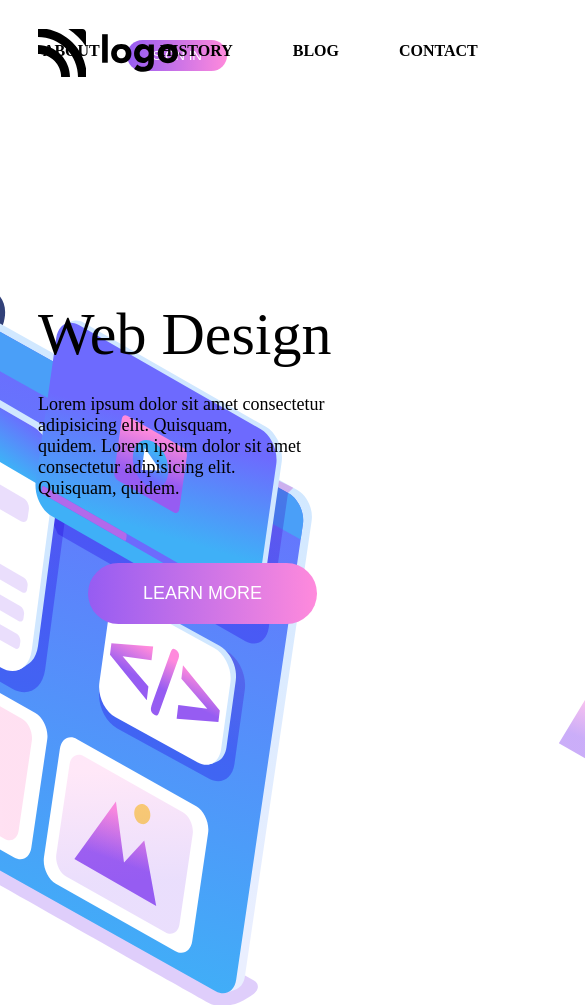
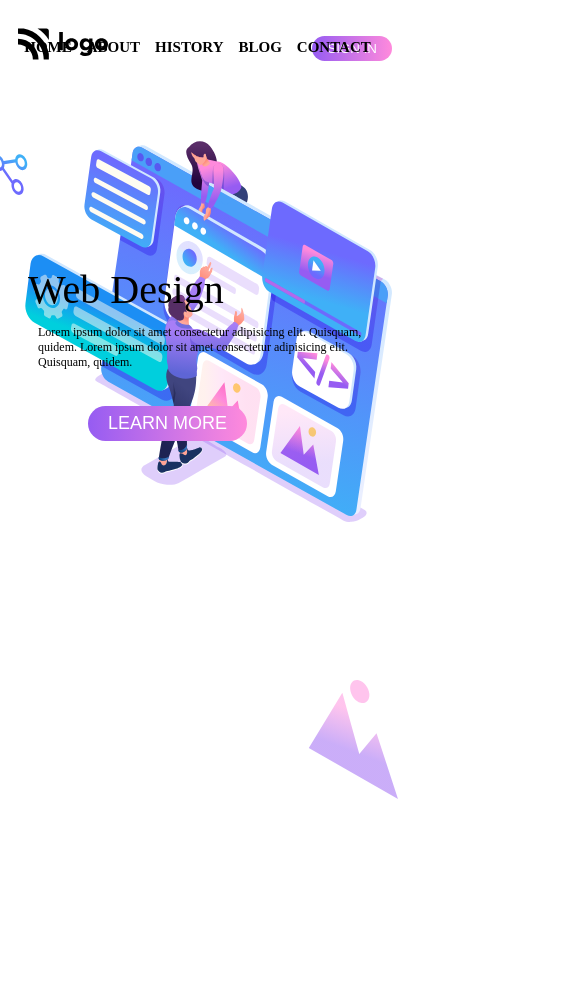
Before and after one commit to DaveParam/Portfolio-project-8, a website: page index.html in a window 390 px wide. Shown: the top 1005 px of the page, 585 px wide, since content can reach past the window. After the commit the page ends 844 px from the top, so only its background shows below. Drawn offline with Linux system fonts and the light colour scheme.

Commit message:
Portfolio-project-8

```diff
--- a/css/index.css
+++ b/css/index.css
@@ -85,3 +85,97 @@ img{
     margin-top: -430px;
     margin-right: 70px;
 }
+
+@media screen and (max-width: 640px) {
+
+    body{
+        background: url(../images/backcover.svg);
+        background-repeat: no-repeat;
+        background-position: 650px;
+        overflow: hidden;
+      }
+      img{
+          margin-top: 20px;
+          margin-left: 10px;
+          width: 90px;
+      }
+
+      .nav-items{
+          display: flex;
+          justify-content: center;
+      }
+      .nav-item{
+          display: flex;
+          margin: 10px;
+          font-weight: bolder;
+          font-size: 15px;
+          margin-top: -25px;
+          margin-right: 5px;
+      }
+      .signin-btn{
+          float: right;
+          margin-top: -30px;
+          margin-right: -10px;
+          background-image: linear-gradient(to right, #965cf2 0%, #ff8adc 100%);
+          border: none;
+          border-radius: 2rem;
+          padding-left: 15px;
+          padding-right: 15px ;
+          padding-top: 5px ;
+          padding-bottom: 5px ;
+          color: white;
+          cursor: pointer;
+      }
+
+      .intro-section{
+          margin-top: 200px;
+      }
+      .left-section h1{
+          margin-left: 20px;
+          font-size: 40px;
+          font-weight: 300;
+      }
+
+      .left-section h4{
+          margin-left: 30px;
+          font-size: 12px;
+          margin-top: -15px;
+          font-weight: 100;
+      }
+
+      .learn-more-btn{
+          margin-left: 80px;
+          padding-top:7px ;
+          padding-bottom: 7px;
+          padding-right: 20px;
+          padding-left: 20px;
+          border: none;
+          border-radius: 2rem;
+          background-image: linear-gradient(to right, #965cf2 0%, #ff8adc 100%);
+          color: white;
+          margin-top: 20px;
+      }
+
+      .vector-img{
+          margin-top: 80px;
+          position: absolute;
+          bottom: 45px;
+          margin-left: 300px;
+          margin-top: -120px;
+      }
+      .vector-dot{
+          position: absolute;
+          bottom: 140px;
+          left: 50px;
+          margin-left: 300px;
+          width: 20px;
+      }
+
+      .intro-img{
+          float: right;
+          margin-top: -300px;
+          margin-right: -10px;
+          width: 400px;
+      }
+
+}
```
Also changed, not shown: README.md (added).
